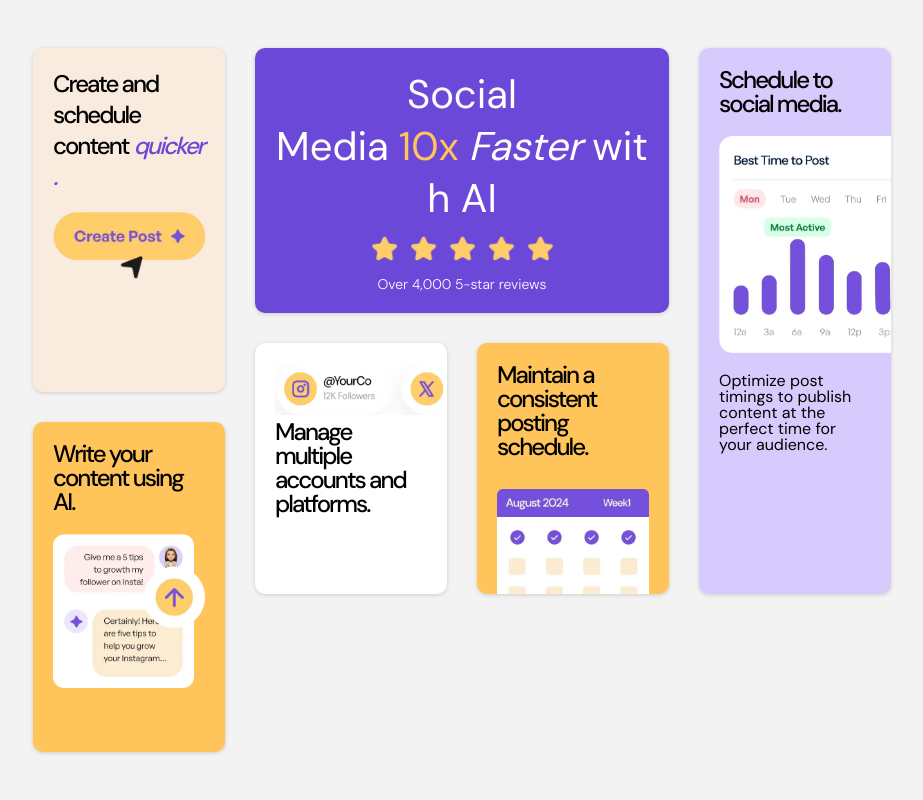
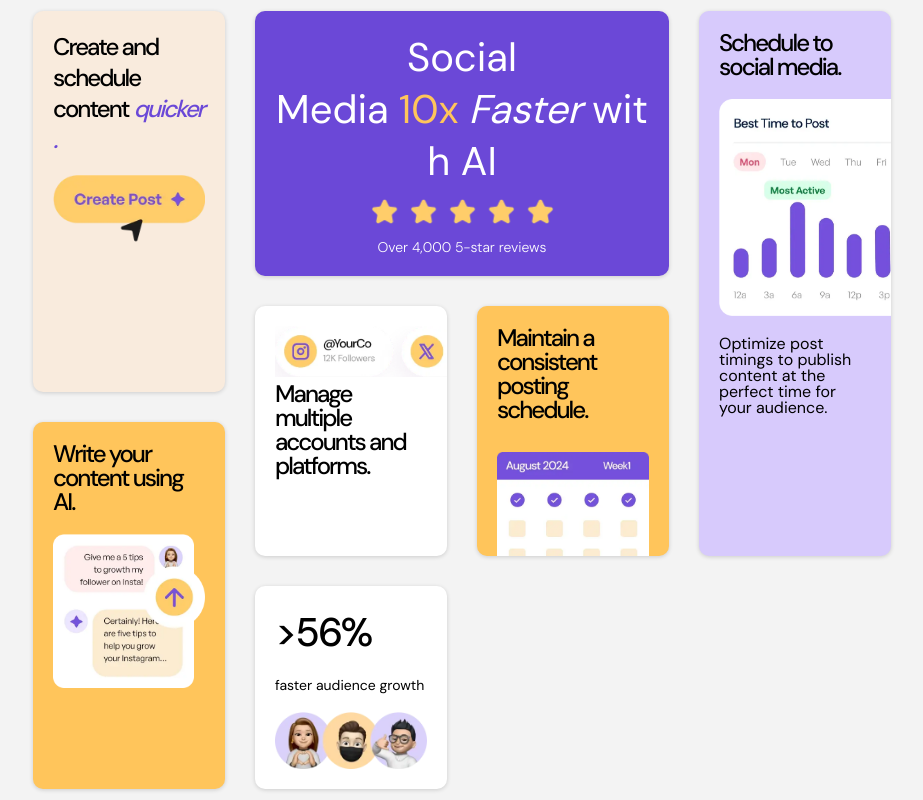
Before and after one commit to sparklaunch/Bento-Grid, a Next.js app: page / in a window 1280 px wide. Shown: the whole page, without its empty margins (178-1101 px from the left). Built offline with nearby package versions, Linux system fonts and the light colour scheme.

Commit message:
Create Faster

```diff
--- /dev/null
+++ b/app/components/Faster.module.css
@@ -0,0 +1,26 @@
+.section {
+	grid-area: faster;
+	background-color: white;
+	padding: 20px;
+	border-radius: 10px;
+	box-shadow: rgba(0, 0, 0, 0.16) 0px 1px 4px;
+	display: flex;
+	flex-direction: column;
+	gap: 20px;
+}
+
+.greaterThan {
+	font-size: 40px;
+	font-weight: 500;
+	letter-spacing: -2px;
+}
+
+.faster {
+	font-size: 14px;
+	line-height: 1;
+}
+
+.audienceGrowth {
+	width: 100%;
+	height: auto;
+}
--- /dev/null
+++ b/app/components/Faster.tsx
@@ -0,0 +1,17 @@
+import Image from "next/image";
+import audienceGrowth from "../assets/images/audience-growth.webp";
+import styles from "./Faster.module.css";
+
+export default function Faster() {
+	return (
+		<section className={styles.section}>
+			<h3 className={styles.greaterThan}>&gt;56%</h3>
+			<p className={styles.faster}>faster audience growth</p>
+			<Image
+				src={audienceGrowth}
+				alt=""
+				className={styles.audienceGrowth}
+			/>
+		</section>
+	);
+}
--- a/app/page.tsx
+++ b/app/page.tsx
@@ -1,4 +1,5 @@
 import Create from "./components/Create";
+import Faster from "./components/Faster";
 import Maintain from "./components/Maintain";
 import Manage from "./components/Manage";
 import Schedule from "./components/Schedule";
@@ -15,6 +16,7 @@ export default function Home() {
 			<Manage />
 			<Maintain />
 			<Write />
+			<Faster />
 		</main>
 	);
 }
```
